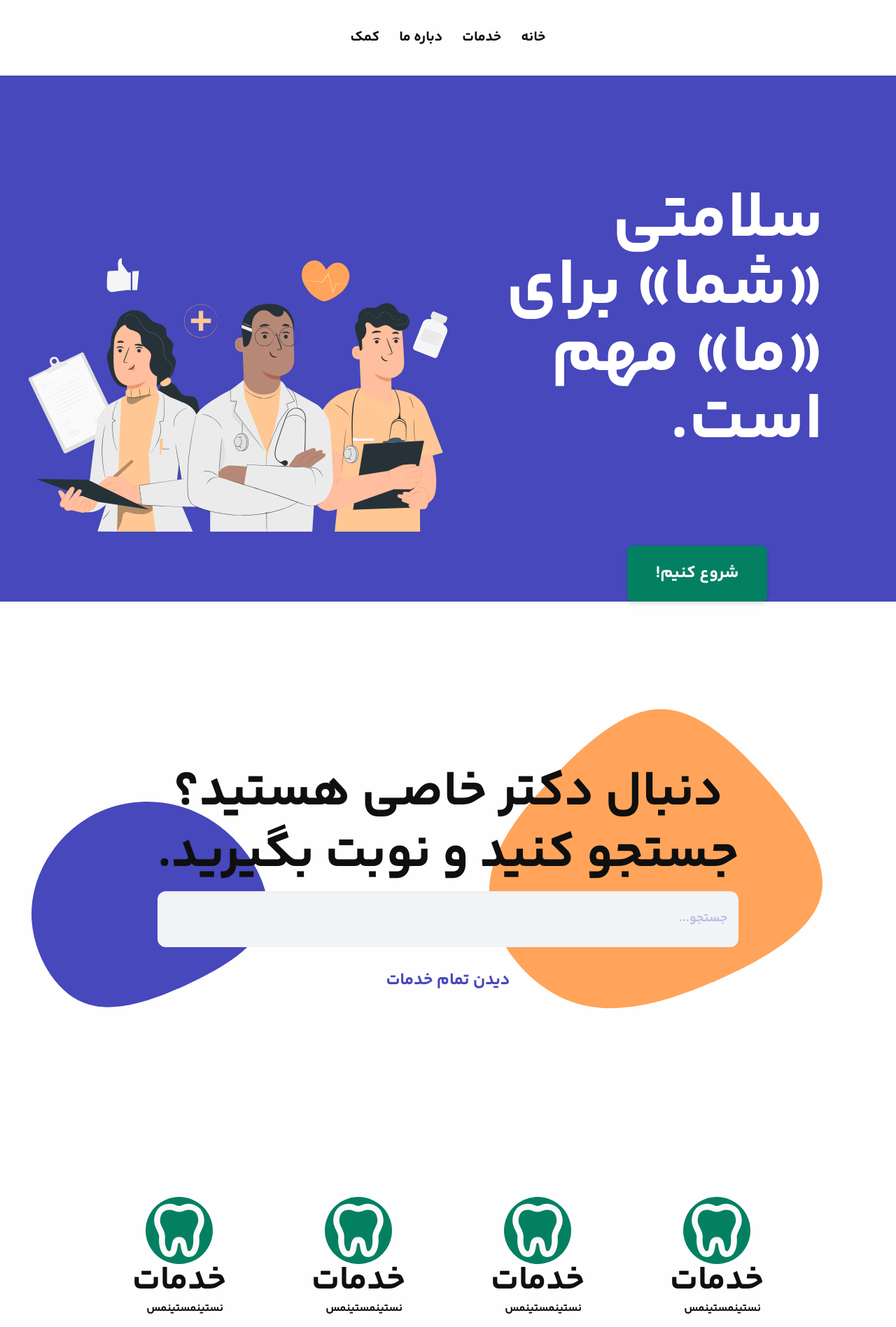
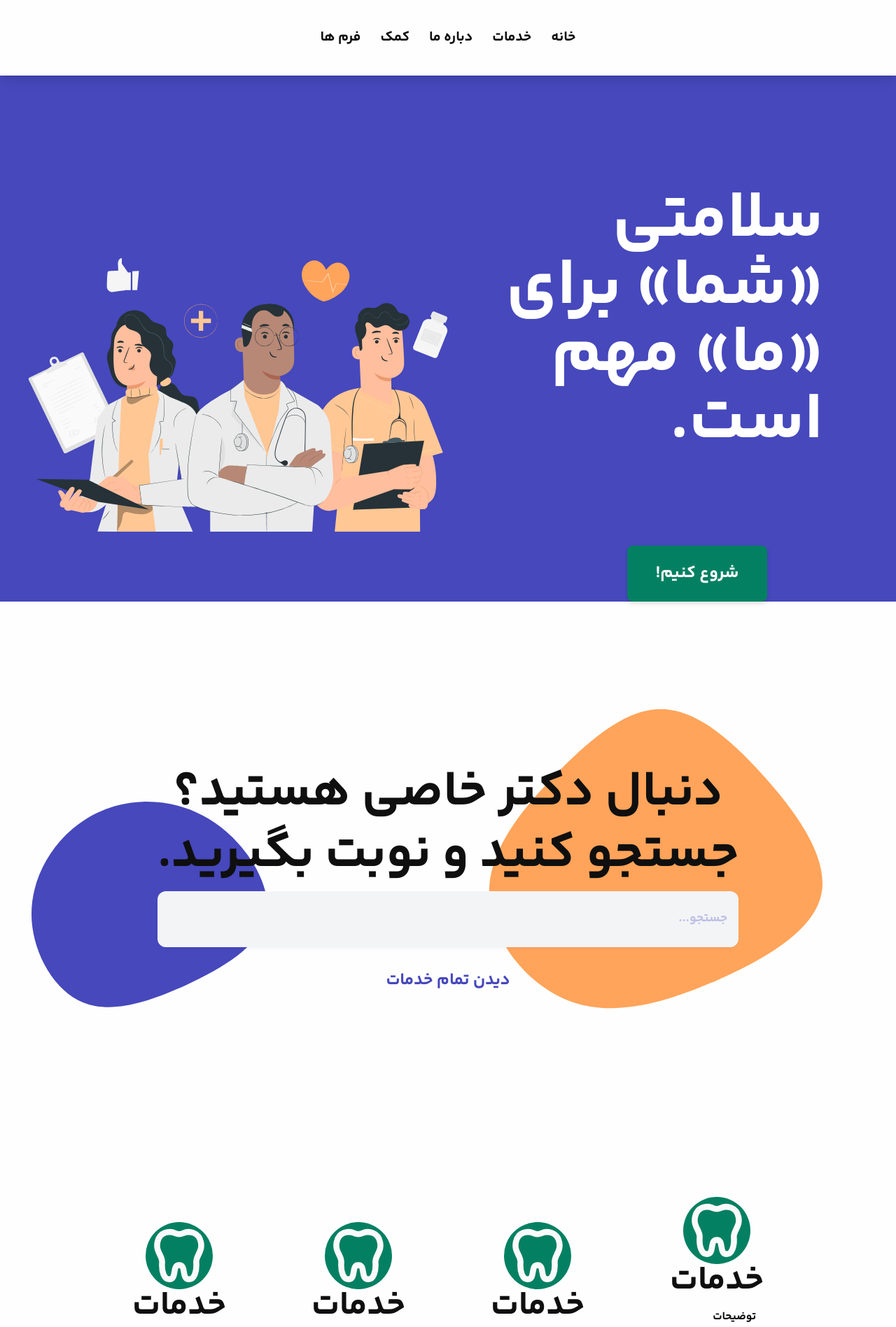
Before and after one commit to zahrabakhshandeh/HealthCare, a Next.js app: page / in a window 1280 px wide. Shown: the top 1897 px of the page at 70% size. Built offline with nearby package versions, Linux system fonts and the light colour scheme.

Commit message:
Add Styles to Navbar component. Add Shadow for Search Component. Add allways on top atributes to Navbar component. Add Styles to ServiceBox Component. Add Styles to ServiceSection Component.

```diff
--- a/src/app/page.tsx
+++ b/src/app/page.tsx
@@ -7,7 +7,7 @@ export default function Home() {
   return (
     <main>
       <div className='grid xl:grid-cols-12 col-span-2 lg:col-span-4'>
-        <div className='col-span-full'>
+        <div className='col-span-full sticky top-0 z-40'>
           <Navbar />
         </div>
         <div className='col-span-full'>
--- a/src/components/MainInput/index.tsx
+++ b/src/components/MainInput/index.tsx
@@ -27,7 +27,7 @@ const MainInput = forwardRef<
 
   return (
     <div
-      className={`flex rounded-xl ${props.className} items-center shadow-[var(--shadow-input)] shadow-inner bg-[var(--new-gray)] gap-2 p-2 px-4`}
+      className={`flex shadow-md rounded-xl ${props.className} items-center shadow-[var(--shadow-input)] shadow-inner bg-[var(--new-gray)] gap-2 p-2 px-4`}
     >
       {checkFirstIcon()}
       <input
--- a/src/components/landingPageComponents/Navbar/index.tsx
+++ b/src/components/landingPageComponents/Navbar/index.tsx
@@ -2,8 +2,8 @@ import NavElement from "../NavElement";
 
 const Navbar = () => {
     return(
-        <nav className="py-10 bg-[var(--back-ground-white)] p-2 flex justify-center">
-            <ul className="flex flex-row gap-7 justify-center items-center">
+        <nav className="py-10 bg-[var(--back-ground-white)] p-2 flex justify-center shadow-lg">
+            <ul className="flex flex-row gap-7 justify-center items-center ">
                 <li>
                     <NavElement text=" خانه" link='./s' />
                 </li>
@@ -16,6 +16,9 @@ const Navbar = () => {
                 <li>
                     <NavElement text="کمک" link='./s'/>
                 </li>
+                <li>
+                    <NavElement text="فرم ها" link='./s'/>
+                </li>
             </ul>
         </nav>
     )
--- a/src/components/landingPageComponents/SerciveSection/index.tsx
+++ b/src/components/landingPageComponents/SerciveSection/index.tsx
@@ -3,6 +3,7 @@ import ServiceBox from "../ServiceBox";
 const ServiceSection = () => {
     return(
         <div className="grid grid-cols-4 mx-32">
+            <div className="flex justify-center items-center col-span-1"><ServiceBox header="خدمات" body=" توضیحات توضیحات توضیحات توضیحات"/></div>
             <div className="flex justify-center items-center col-span-1"><ServiceBox header="خدمات" body="نستینمستینمس"/></div>
             <div className="flex justify-center items-center col-span-1"><ServiceBox header="خدمات" body="نستینمستینمس"/></div>
             <div className="flex justify-center items-center col-span-1"><ServiceBox header="خدمات" body="نستینمستینمس"/></div>
@@ -10,8 +11,6 @@ const ServiceSection = () => {
             <div className="flex justify-center items-center col-span-1"><ServiceBox header="خدمات" body="نستینمستینمس"/></div>
             <div className="flex justify-center items-center col-span-1"><ServiceBox header="خدمات" body="نستینمستینمس"/></div>
             <div className="flex justify-center items-center col-span-1"><ServiceBox header="خدمات" body="نستینمستینمس"/></div>
-            <div className="flex justify-center items-center col-span-1"><ServiceBox header="خدمات" body="نستینمستینمس"/></div>
-
         </div>
     )
 };
--- a/src/components/landingPageComponents/ServiceBox/index.tsx
+++ b/src/components/landingPageComponents/ServiceBox/index.tsx
@@ -8,9 +8,9 @@ const ServiceBox = ({header, body, icon, color, link}:ServiceBoxType ) => {
             <div className={`${color} rounded-full bg-[var(--green-btn)] w-24 h-24 flex justify-center items-center`}>
                 {icon?icon:<DefaultLogo />}
             </div>
-            <div>
+            <div className="flex justify-center flex-col items-center">
                 <h2 className="text-5xl">{header}</h2>
-                <p className="text-base p-1">{body}</p>
+                <p className="text-base p-2 m-2 ">{body}</p>
             </div>
         </Link>
     )
```
